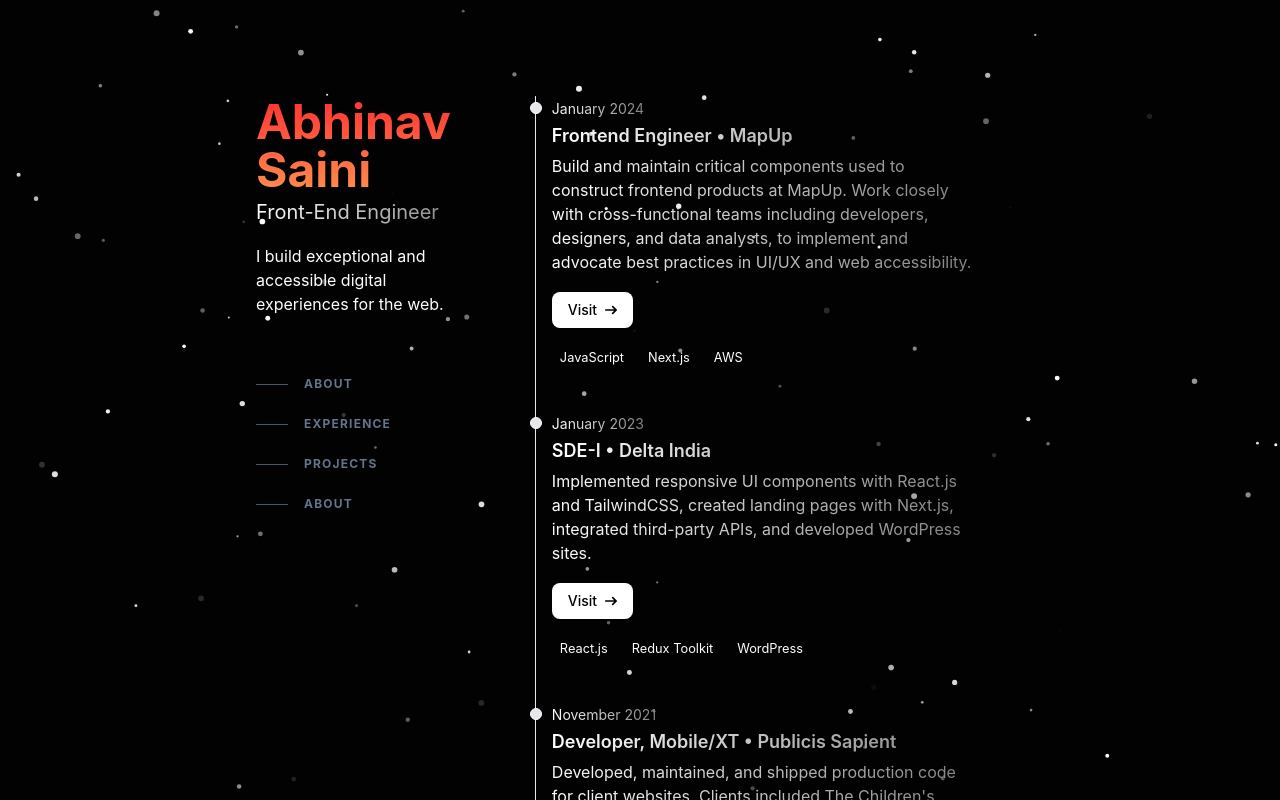
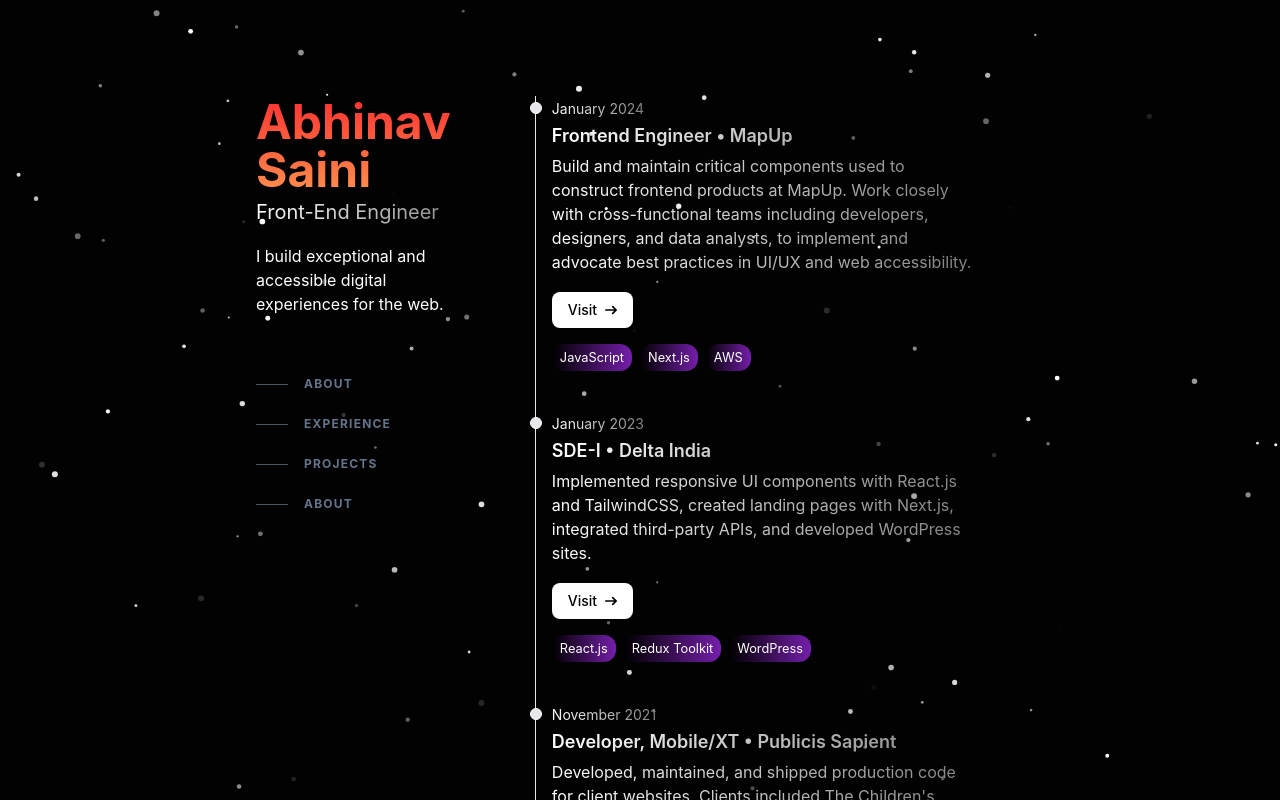
Before and after one commit to me4abhi/me4abhi.github.io, a React (Create React App) app: page / in a window 1280 px wide. Shown: the top 800 px of the page. Built offline with nearby package versions, Linux system fonts and the light colour scheme; a web font is replaced by a local one.

Commit message:
fix: color name

```diff
--- a/src/components/molecules/PillsGroup.tsx
+++ b/src/components/molecules/PillsGroup.tsx
@@ -14,7 +14,7 @@
         return (
           <TextPill
             key={index}
-            bgColor={'var(--gradient-secondary)'}
+            bgColor={'var(--gradient-purple)'}
             textSize={'.8rem'}
           >
             {item}
```
